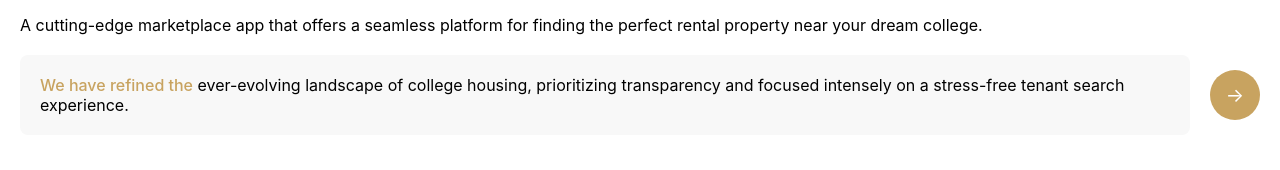
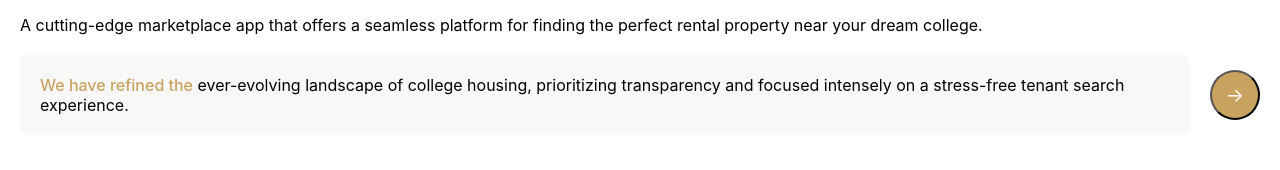
Before and after one commit to thuntxiv/TenantTalk, a React (Create React App) app in the folder tenanttalk/Frontend/: page / in a window 1280 px wide. Shown: the part 926-1096 px from the top of the page. Built offline with nearby package versions, Linux system fonts and the light colour scheme.

Commit message:
adjusted buttons on homepage and navbar to go to about page

```diff
--- a/tenanttalk/Frontend/src/components/navbar.tsx
+++ b/tenanttalk/Frontend/src/components/navbar.tsx
@@ -15,7 +15,7 @@ const Navbar = () => {
           <span className="logo-text">TenantTalk</span></a>
         </div>
         <div className="nav-links">
-          <a href="/" className="nav-link active">About Us</a>
+          <a href="/about" className="nav-link active">About Us</a>
           <a href="/properties" className="nav-link">Properties</a>
           <a href="/landlords" className="nav-link">Landlords</a>
           <a href="/forum" className="nav-link">Forum</a>
--- a/tenanttalk/Frontend/src/pages/Home.tsx
+++ b/tenanttalk/Frontend/src/pages/Home.tsx
@@ -225,9 +225,9 @@ const Home = () => {
                 <span className="highlight">We have refined the</span> ever-evolving landscape of college housing, prioritizing transparency and focused intensely on a stress-free tenant search experience.
               </p>
             </div>
-            <div className="cta-circle">
+            <button className="cta-circle" onClick={() => navigate('/about')}>
               <span>→</span>
-            </div>
+            </button>
           </div>
         </div>
       </section>
```
